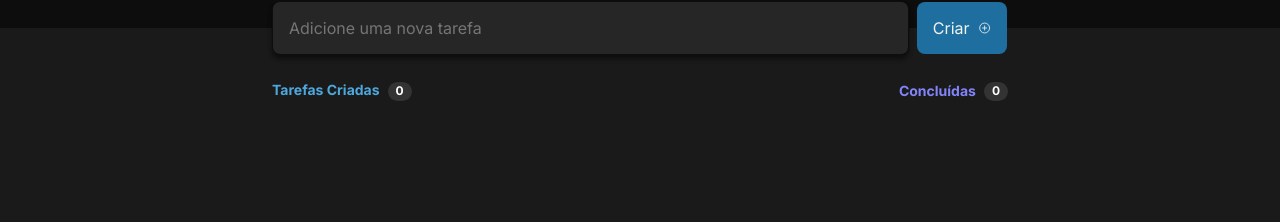
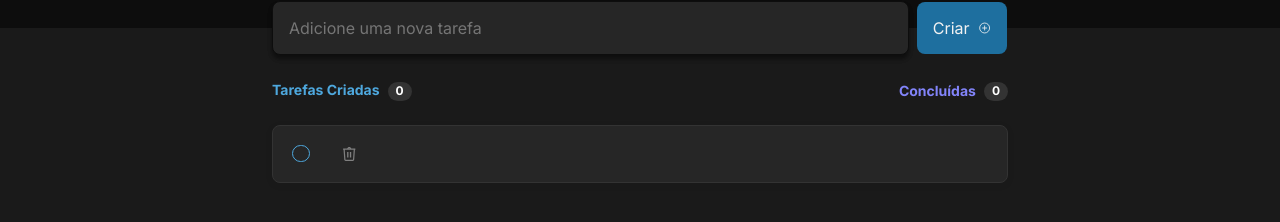
Before and after one commit to Hyakutak/todo-list, a React (Vite) app: page / in a window 1280 px wide. Both pictures are taken after a click on the button "Criar". Shown: the part 178-400 px from the top of the page. Built offline with nearby package versions, Linux system fonts and the light colour scheme.

Commit message:
Create function add task

```diff
--- /dev/null
+++ b/src/components/card/CardTask.module.css
@@ -0,0 +1,55 @@
+.card {
+    background: var(--gray-500);
+    border: 1px solid var(--gray-400);
+    box-shadow: 0px 2px 8px rgba(0, 0, 0, 0.06);
+    border-radius: 8px;
+    padding: 1rem;
+    display: flex;
+    flex-direction: row;
+    align-items: flex-start;
+    gap: 0.75rem;
+}
+
+.contentCheckbox {
+    width: 1.5rem;
+    height: 1.5rem;
+    display: block;
+    display: flex;
+    align-items: center;
+    justify-content: center;
+}
+
+.checkEmpty {
+    width: 1.090625rem;
+    height: 1.090625rem;
+    border: 1px solid var(--blue);
+    border-radius: 50px;
+}
+
+.checkChecked {
+    width: 1.090625rem;
+    height: 1.090625rem;
+    background: var(--purple-dark);
+    border: 1px solid var(--purple-dark);
+    border-radius: 50px;
+    display: flex;
+    align-items: center;
+    justify-content: center;
+}
+
+.iconChecked {
+    color: var(--gray-100);
+}
+
+.textCardEmpty {
+    color: var(--gray-100);
+    font-size: 0.875rem;
+    line-height: 1.225rem;
+}
+
+.textCardChecked {
+    color: var(--gray-300);
+    font-size: 0.875rem;
+    line-height: 1.225rem;
+    text-decoration-line: line-through;
+}
--- a/src/components/card/CardTask.tsx
+++ b/src/components/card/CardTask.tsx
@@ -1,3 +1,27 @@
-export function CardTask() {
+import { Check } from "phosphor-react";
+import Trash from "../../assets/trash.svg"
+import styles from "./CardTask.module.css";
 
+export function CardTask({ doneTask, textTask }) {
+    let checkBox;
+    let text;
+    if(doneTask) {
+        checkBox = <label className={styles.checkChecked}>
+            <Check className={styles.iconChecked} size={14}/>
+        </label>;
+        text = <span className={styles.textCardChecked}>{ textTask }</span>;
+    } else {
+        checkBox = <label className={styles.checkEmpty} />;
+        text = <span className={styles.textCardEmpty}>{ textTask }</span>;
+    }
+
+    return (
+        <div className={styles.card}>
+            <div className={styles.contentCheckbox}>
+                {checkBox}
+            </div>
+            {text}
+            <img src={Trash} alt="Excluir tarefa" />
+        </div>
+    );
 }
--- a/src/components/content/Content.module.css
+++ b/src/components/content/Content.module.css
@@ -2,3 +2,9 @@
     width: 46rem;
     margin: 0 auto;
 }
+
+.mainTask {
+    display: flex;
+    flex-direction: column;
+    gap: 1.5rem;
+}
--- a/src/components/content/Content.tsx
+++ b/src/components/content/Content.tsx
@@ -1,12 +1,35 @@
+import { useState } from "react";
 import { Form } from "../form/Form";
 import { HeaderTask } from '../header/HeaderTask';
+import { ContentEmpty } from "./ContentEmpty";
+import { CardTask } from "../card/CardTask";
 import style from './Content.module.css';
 
+interface ITask {[
+    tasks: {
+        isDone: boolean,
+        taskText: string
+    }
+]}
+
 export function Content() {
+    const [listTask, setListTask] = useState<ITask>([]);
+
+    function createTask(event: ITask) {
+        setListTask([...listTask, event])
+    }
+
+    const tasks = listTask.map(task => (
+        <CardTask doneTask={task.tasks.isDone} textTask={task.tasks.taskText} />
+    ))
+
     return (
         <div className={style.content}>
-            <Form />
-            <HeaderTask />
+            <Form newCreateTask={createTask} />
+            <main className={style.mainTask}>
+                <HeaderTask />
+                {tasks}
+            </main>
         </div>
     );
 }
--- /dev/null
+++ b/src/components/content/ContentEmpty.tsx
@@ -0,0 +1,12 @@
+import Clipboard  from "../../assets/Clipboard.svg";
+import styles from "./ContentEmpty.module.css";
+
+export function ContentEmpty() {
+    return (
+        <div className={styles.empty}>
+            <img src={Clipboard} alt="Bloco de notas" />
+            <h2 className={styles.title}>Você ainda não tem tarefas cadastradas</h2>
+            <h3 className={styles.subTitle}>Crie tarefas e organize seus itens a fazer</h3>
+        </div>
+    );
+}
--- a/src/components/form/Form.tsx
+++ b/src/components/form/Form.tsx
@@ -1,11 +1,40 @@
 import { PlusCircle } from 'phosphor-react';
+import { ChangeEvent, FormEvent, useState } from 'react';
 import style from './Form.module.css';
 
-export function Form() {
+interface ITask {
+    tasks: {
+        isDone: boolean,
+        taskText: string
+    }
+}
+
+export function Form({ newCreateTask }) {
+    const [task, setTask] = useState<ITask>({
+        tasks: {
+            isDone: false,
+            taskText: ''
+        }
+    });
+
+    function handleChangeInput(event: ChangeEvent<HTMLInputElement>) {
+        setTask({
+            tasks: {
+                isDone: false,
+                taskText: event.target.value
+            }
+        });
+    }
+
+    function handleCreateTask(event: FormEvent) {
+        event.preventDefault();
+        newCreateTask(task);
+    }
+
     return (
         <div className={style.formAddTask}>
-            <input type="text" name="" id="" className={style.inputForm} placeholder="Adicione uma nova tarefa" />
-            <button className={style.buttonForm}>
+            <input onChange={handleChangeInput} type="text" name="" id="task" className={style.inputForm} placeholder="Adicione uma nova tarefa" />
+            <button onClick={handleCreateTask} className={style.buttonForm}>
                 Criar
                 <PlusCircle size={16} />
             </button>
--- a/src/components/header/HeaderTask.tsx
+++ b/src/components/header/HeaderTask.tsx
@@ -14,7 +14,6 @@ export function HeaderTask() {
                 <div className={styles.allTasksCounter}>
                     <span className={styles.allTasksCounterText}>0</span>
                 </div>
-
             </div>
         </main>
     );
--- a/src/global.css
+++ b/src/global.css
@@ -36,3 +36,10 @@ body, input, button, span {
     font-weight: 400;
     font-size: 1rem;
 }
+
+h2, h3 {
+    font-family: 'Inter';
+    font-size: 1rem;
+    line-height: 1.375rem;
+    color: var(--gray-300);
+}
```
Also changed, not shown: src/components/content/ContentEmpty.module.css (added, +17 -0 lines), src/assets/Clipboard.svg (added), src/assets/trash.svg (added).
